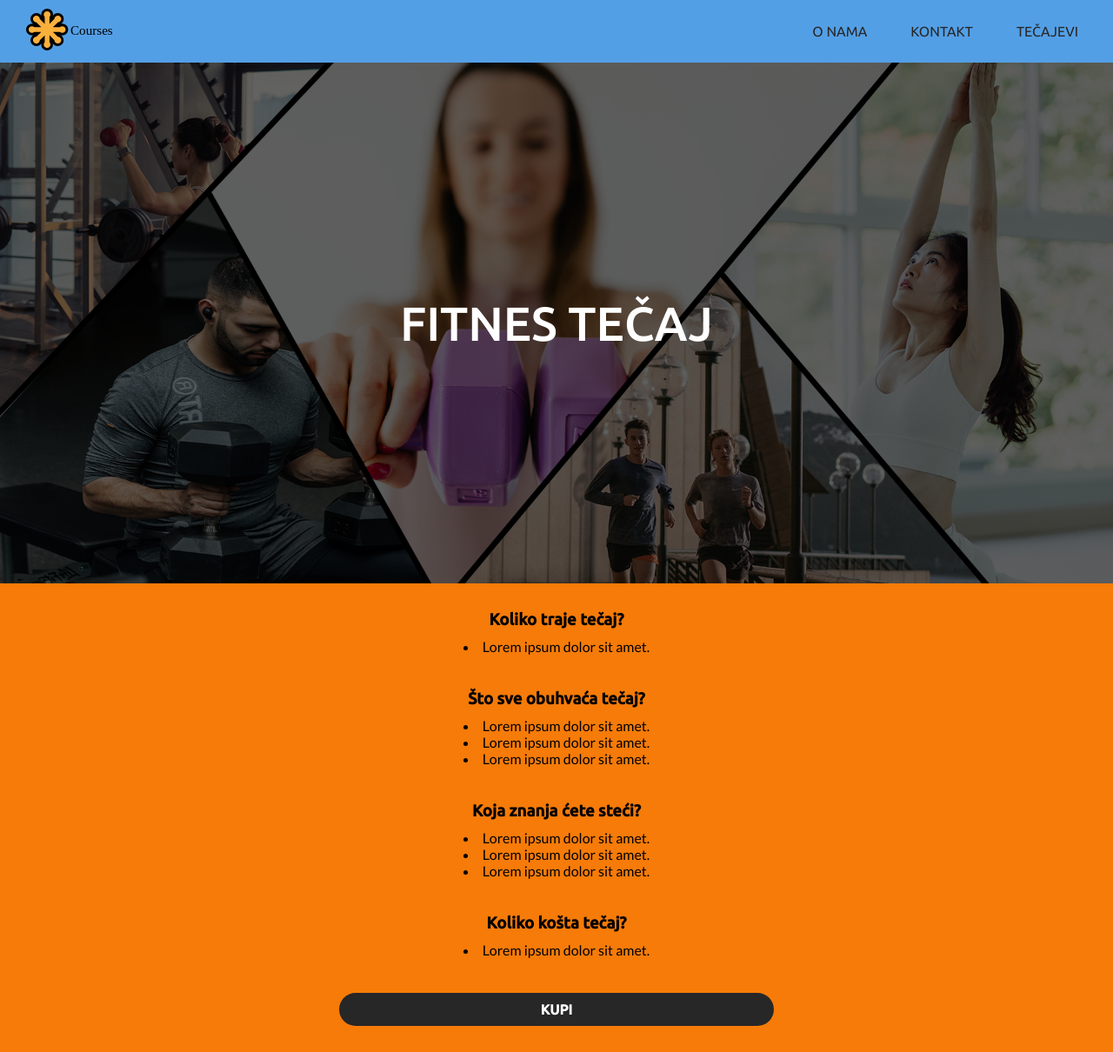
After one commit to dtomicic/course-website, a PHP site: page /fitnes.html in a window 1280 px wide. The commit adds this page. Shown: the whole page at 87% size. Run offline with PHP 8.4, Linux system fonts and the light colour scheme; some libraries are stand-ins or nearby versions.

Commit message:
all done

```diff
--- a/assets/css/main.css
+++ b/assets/css/main.css
@@ -28,6 +28,7 @@
   font-family: "Ubuntu";
   text-transform: uppercase;
   font-weight: 400;
+  list-style: none;
 }
 
 .navbar__links a {
@@ -92,6 +93,7 @@
             flex-direction: column;
     margin-top: 1.25rem;
     margin-bottom: 1.25rem;
+    list-style: none;
   }
   .navbar__items-right {
     -webkit-box-pack: center;
@@ -472,6 +474,86 @@
   }
 }
 
+.section__main-image--tecajkuhanja {
+  background: url(/assets/img/tecajkuhanja.png);
+  background-size: cover;
+}
+
+.section__main-image--tecajfitnes {
+  background: url(/assets/img/tecajfitnes.png);
+  background-size: cover;
+}
+
+.section__main-image--tecajmatematika {
+  background: url(/assets/img/tecajmatematike.png);
+  background-size: cover;
+}
+
+.section__main-image--tecajprogramiranje {
+  background: url(/assets/img/tecajprogramiranja.png);
+  background-size: cover;
+}
+
+.section__second-content {
+  display: -webkit-box;
+  display: -ms-flexbox;
+  display: flex;
+  -webkit-box-orient: vertical;
+  -webkit-box-direction: normal;
+      -ms-flex-direction: column;
+          flex-direction: column;
+  -webkit-box-pack: center;
+      -ms-flex-pack: center;
+          justify-content: center;
+  -webkit-box-align: center;
+      -ms-flex-align: center;
+          align-items: center;
+}
+
+.section__second-tecajheading {
+  font-family: "Ubuntu";
+  margin-bottom: 0.625rem;
+  margin-top: 1.875rem;
+}
+
+.section__second-tecajul {
+  list-style: inside;
+  margin-bottom: 0.625rem;
+  font-family: "Lato";
+  list-style: inside;
+}
+
+.section__second-btn {
+  display: -webkit-box;
+  display: -ms-flexbox;
+  display: flex;
+  -webkit-box-pack: center;
+      -ms-flex-pack: center;
+          justify-content: center;
+  background-color: #272727;
+  padding: 0.625rem;
+  width: 50%;
+  max-width: 31.25rem;
+  margin-bottom: 1.875rem;
+  margin-top: 1.875rem;
+  border-radius: 100px;
+  -webkit-transition: all 0.5s ease-in;
+  transition: all 0.5s ease-in;
+}
+
+.section__second-btn:hover {
+  -webkit-transform: scale(1.2) perspective(0.0625rem);
+          transform: scale(1.2) perspective(0.0625rem);
+}
+
+.section__second-btntext {
+  font-family: "Ubuntu";
+}
+
+.section__second-btntext a {
+  color: white;
+}
+
 * {
   margin: 0;
   padding: 0;
@@ -483,8 +565,4 @@ a {
   text-decoration: none;
   color: black;
 }
-
-li {
-  list-style: none;
-}
 /*# sourceMappingURL=main.css.map */
--- a/assets/scss/base/_typography.scss
+++ b/assets/scss/base/_typography.scss
@@ -8,7 +8,3 @@ a {
   text-decoration: none;
   color: black;
 }
-
-li {
-  list-style: none;
-}
--- a/assets/scss/layout/_navigation.scss
+++ b/assets/scss/layout/_navigation.scss
@@ -5,6 +5,7 @@
   padding-bottom: toRem(10);
   padding-left: toRem(30);
   justify-content: space-between;
+
 
   &__link-logoimg {
     width: toRem(110);
@@ -17,6 +18,7 @@
     font-family: $ubuntu;
     text-transform: uppercase;
     font-weight: 400;
+    list-style: none;
 
     a {
       color: $secondary-color;
@@ -64,6 +66,7 @@
       flex-direction: column;
       margin-top: toRem(20);
       margin-bottom: toRem(20);
+      list-style: none;
     }
 
     &__items-right {
--- /dev/null
+++ b/assets/scss/layout/_tecajpage.scss
@@ -0,0 +1,68 @@
+.section__main-image {
+  &--tecajkuhanja {
+    background: url(/assets/img/tecajkuhanja.png);
+    background-size: cover;
+  }
+
+  &--tecajfitnes {
+    background: url(/assets/img/tecajfitnes.png);
+    background-size: cover;
+  }
+
+  &--tecajmatematika {
+    background: url(/assets/img/tecajmatematike.png);
+    background-size: cover;
+  }
+
+  &--tecajprogramiranje {
+    background: url(/assets/img/tecajprogramiranja.png);
+    background-size: cover;
+  }
+}
+
+.section__second {
+  &-content {
+    display: flex;
+    flex-direction: column;
+    justify-content: center;
+    align-items: center;
+  }
+
+  &-tecajheading {
+    font-family: $ubuntu;
+    margin-bottom: toRem(10);
+    margin-top: toRem(30);
+  }
+
+  &-tecajul {
+    list-style: inside;
+    margin-bottom: toRem(10);
+    font-family: $lato;
+    list-style: inside;
+  }
+
+  &-btn {
+    display: flex;
+    justify-content: center;
+    background-color: $secondary-color;
+    padding: toRem(10);
+    width: 50%;
+    max-width: toRem(500);
+    margin-bottom: toRem(30);
+    margin-top: toRem(30);
+    border-radius: 100px;
+    transition: all 0.5s ease-in;
+  }
+
+  &-btn:hover {
+    transform: scale(1.2) perspective(toRem(1));
+  }
+
+  &-btntext {
+    font-family: $ubuntu;
+
+    a {
+      color: white;
+    }
+  }
+}
--- a/assets/scss/main.scss
+++ b/assets/scss/main.scss
@@ -6,4 +6,5 @@
 @import "layout/secondsection";
 @import "layout/thirdsection";
 @import "layout/fourthsection";
+@import "layout/tecajpage";
 @import "base/typography";
--- /dev/null
+++ b/fitnes.html
@@ -0,0 +1,74 @@
+<!DOCTYPE html>
+<html lang="en">
+<head>
+  <meta charset="UTF-8">
+  <meta http-equiv="X-UA-Compatible" content="IE=edge">
+  <meta name="viewport" content="width=device-width, initial-scale=1.0">
+
+  <link rel="stylesheet" href="/assets/css/main.css">
+
+  <!-- Font awesome -->
+  <script src="https://kit.fontawesome.com/66215dd952.js" crossorigin="anonymous"></script>
+  <title>Fitnes tečaj</title>
+</head>
+<body>
+  <nav class="navbar">
+    <div class="navbar__mobile">
+      <div class="navbar__link-logo">
+            <a href="index.html"><img src="/assets/img/logo.svg" alt="Logo" class="navbar__link-logoimg"></a>
+      </div>
+
+      <div class="navbar__link navbar__link-toggle">
+        <a href="javascript:void(0)" id="navbar__link-toggle">
+          <i class="fas fa-bars"></i>
+        </a>
+      </div>
+    </div>
+
+    <div class="navbar__items-right" id="navbar__links">
+      <ul class="navbar__links" >
+        <li class="navbar__link"><a href="index.html#about">O nama</a></li>
+        <li class="navbar__link"><a href="index.html#contact">Kontakt</a></li>
+        <li class="navbar__link"><a href="index.html#tecajevi">Tečajevi</a></li>
+      </ul>
+    </div>
+  </nav>
+
+  <section class="section__main">
+    <div class="section__main-image section__main-image--tecajfitnes">
+      <h2 class="section__main-heading">FITNES TEČAJ</h2>
+    </div>
+  </section>
+
+  <section class="section__second">
+    <div class="section__second-content">
+      <h3 class="section__second-tecajheading">Koliko traje tečaj?</h3>
+      <ul class="section__second-tecajul">
+        <li class="section__second-tecajli">Lorem ipsum dolor sit amet.</li>
+      </ul>
+      <h3 class="section__second-tecajheading">Što sve obuhvaća tečaj?</h3>
+      <ul class="section__second-tecajul">
+        <li class="section__second-tecajli">Lorem ipsum dolor sit amet.</li>
+        <li class="section__second-tecajli">Lorem ipsum dolor sit amet.</li>
+        <li class="section__second-tecajli">Lorem ipsum dolor sit amet.</li>
+      </ul>
+      <h3 class="section__second-tecajheading">Koja znanja ćete steći?</h3>
+      <ul class="section__second-tecajul">
+        <li class="section__second-tecajli">Lorem ipsum dolor sit amet.</li>
+        <li class="section__second-tecajli">Lorem ipsum dolor sit amet.</li>
+        <li class="section__second-tecajli">Lorem ipsum dolor sit amet.</li>
+      </ul>
+      <h3 class="section__second-tecajheading">Koliko košta tečaj?</h3>
+      <ul class="section__second-tecajul">
+        <li class="section__second-tecajli">Lorem ipsum dolor sit amet.</li>
+      </ul>
+      <div class="section__second-btn">
+        <h4 class="section__second-btntext"><a href="index.html#contact">KUPI</a></h4>
+      </div>
+    </div>
+  </section>
+
+  <!-- Javascript -->
+<script src="/assets/js/main.js"></script>
+</body>
+</html>
```
Also changed, not shown: index.html (+4 -4 lines), kuhanje.html (added, +74 -0 lines), matematika.html (added, +74 -0 lines), programiranje.html (added, +74 -0 lines), assets/img/tecajfitnes.png (added), assets/img/tecajkuhanja.png (added), assets/img/tecajmatematike.png (added), 3 other files.
